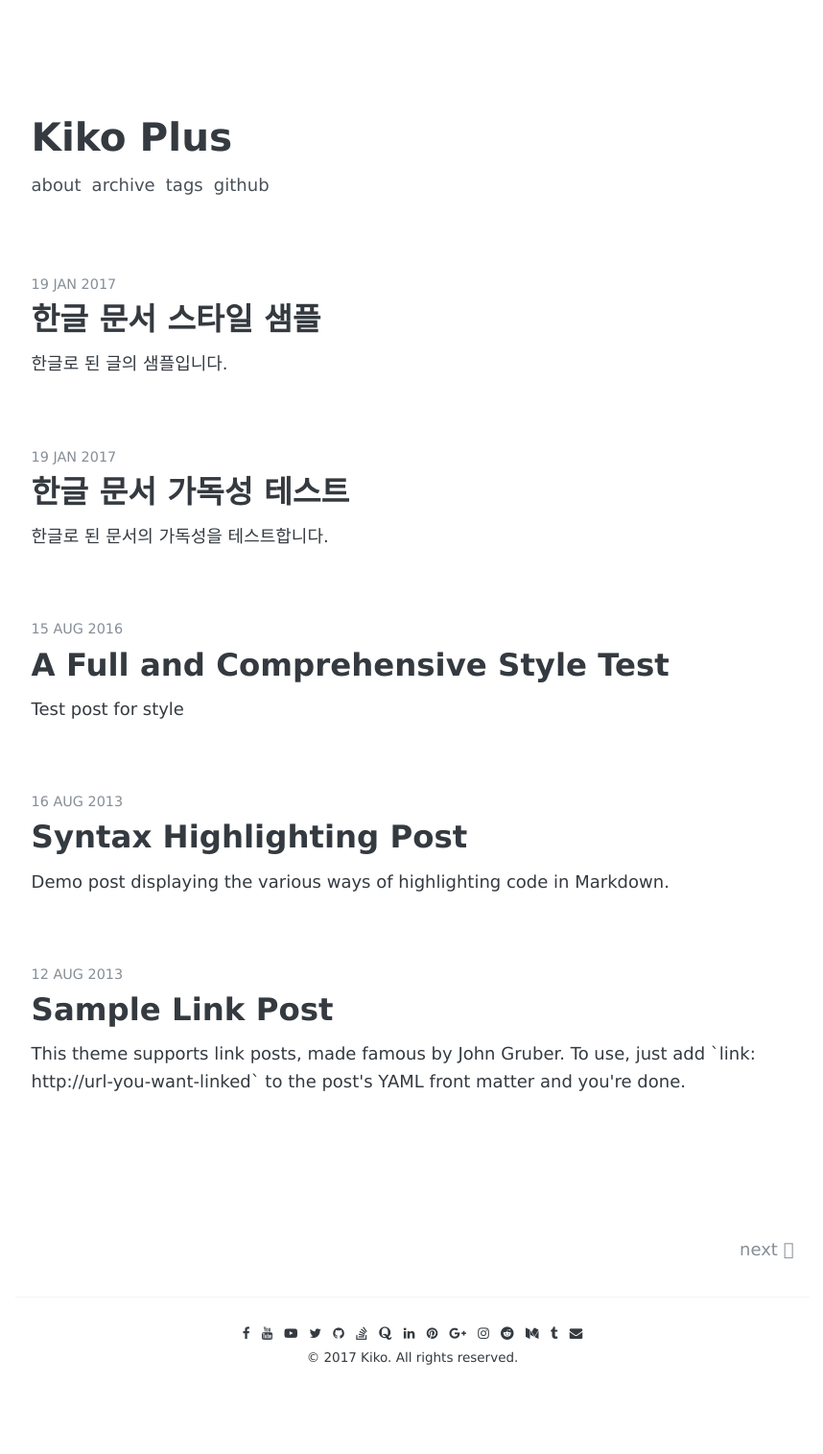
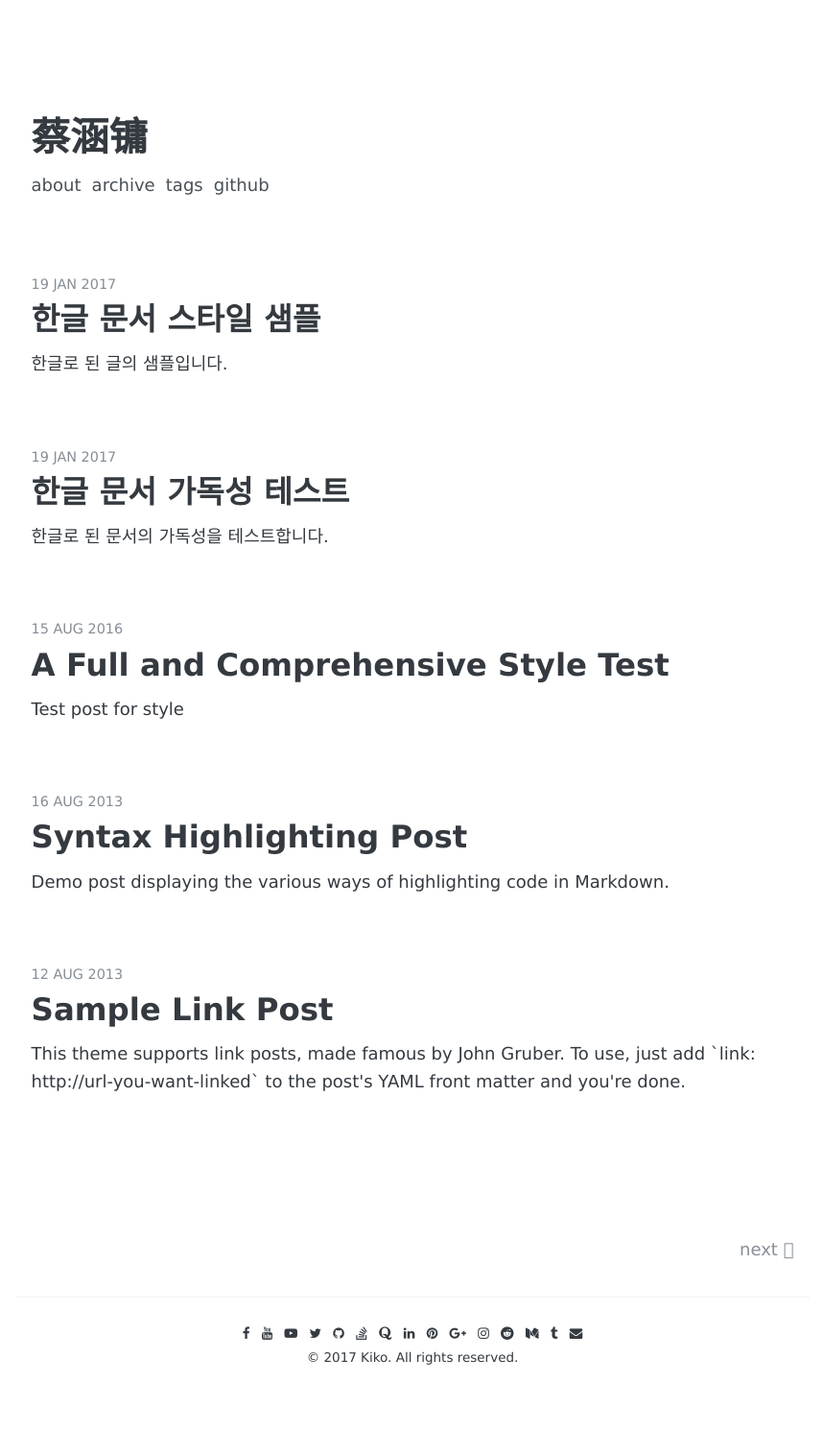
Before and after one commit to ada012/chanyying.github.com, a Jekyll site: the page built from index.html, in a window 1280 px wide. Shown: the whole page at 96% size, without its empty margins (210-1068 px from the left). Built offline with Jekyll 4.4.1, drawn with Linux system fonts in a browser that asks for light colours; some web fonts are replaced; the list of posts is cut into pages by our own code.

Commit message:
修改配置

```diff
--- a/_config.yml
+++ b/_config.yml
@@ -3,7 +3,7 @@
 # # # # # # # # # # # # #
 
 # Basic
-name:               "Kiko Plus"
+name:               "蔡涵镛"
 
 author:
   facebook:         your-id
@@ -35,9 +35,9 @@
   id:               "kiko-plus"
 
 # URL
-url:                "https://AWEEKJ.github.io" # the base hostname & protocol for your site
+url:                "caihanyong.me" # the base hostname & protocol for your site
 # url:                "http://localhost:4000" # use this url when you develop
-baseurl:            "/Kiko-plus" # the subpath of your site, e.g. /blog
+baseurl:            "/" # the subpath of your site, e.g. /blog
 
 
 # http://en.wikipedia.org/wiki/List_of_tz_database_time_zones
```
